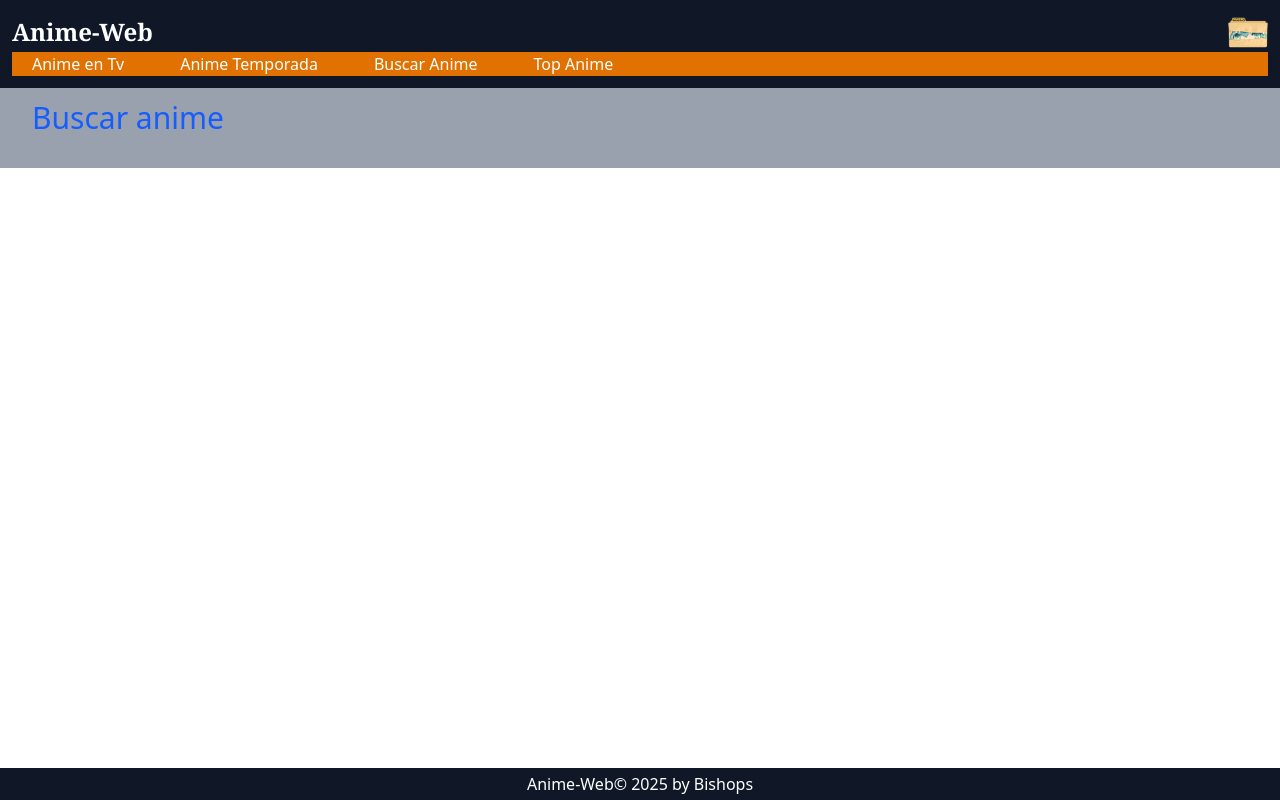
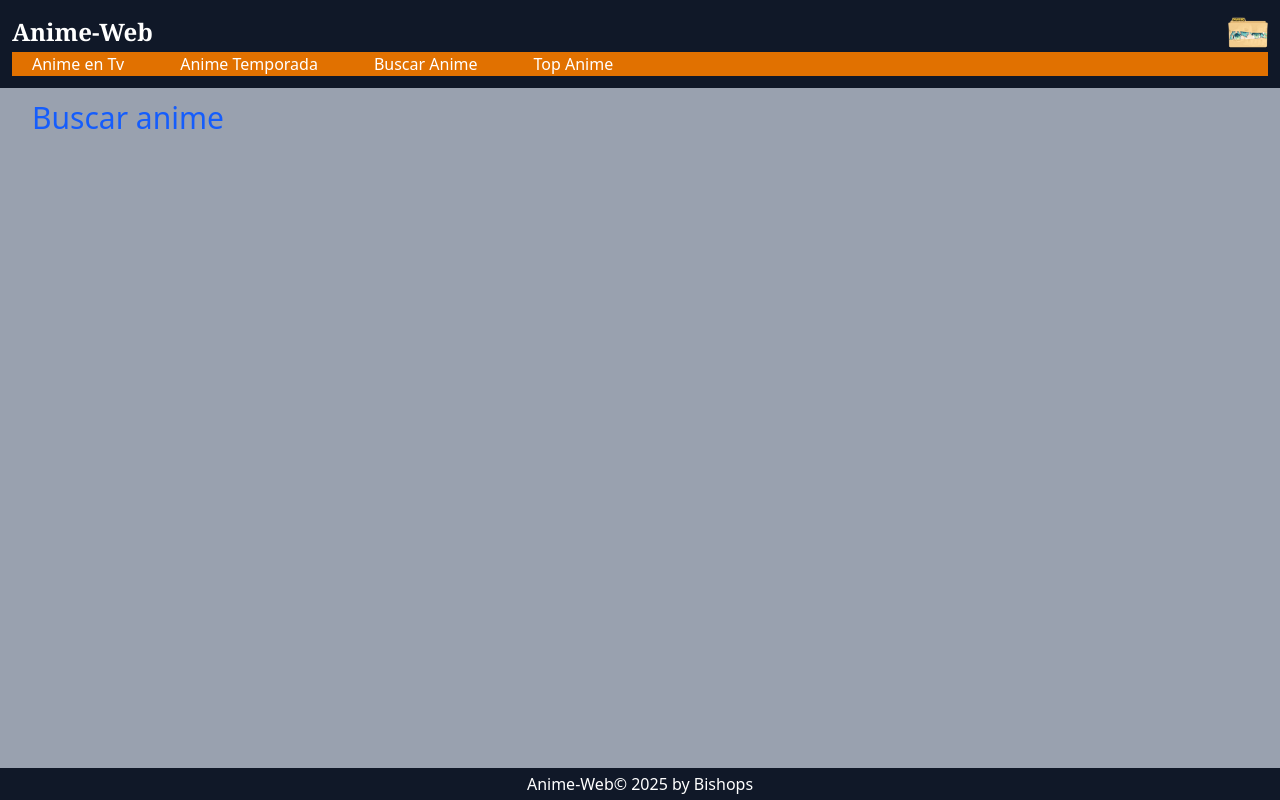
Before and after one commit to DamianCosmelli/anime_web, a React (Vite) app: page /search in a window 1280 px wide. Built offline with nearby package versions, Linux system fonts and the light colour scheme.

Commit message:
fix background color

```diff
--- a/src/components/Layout/MainLayout.tsx
+++ b/src/components/Layout/MainLayout.tsx
@@ -8,7 +8,7 @@ interface LayoutProps {
 
 export function Layout({ children }: LayoutProps) {
   return (
-    <div className="flex min-h-screen flex-col">
+    <div className="flex min-h-screen flex-col  bg-gray-400">
       <header className="bg-gray-900 p-3 w-full fixed z-10">
         <div className="flex items-center justify-between">
           <h1 className="text-white text-2xl font-bold font-serif">Anime-Web</h1>
@@ -26,7 +26,7 @@ export function Layout({ children }: LayoutProps) {
         </div>
       </header>
       <div className="mt-1 flex-1 mb-12">
-        <main className="p-4 bg-gray-400">{children}</main>
+        <main className="p-4">{children}</main>
       </div>
       <footer className="bg-gray-900 text-white p-1 text-center fixed bottom-0 w-full">
         <p>Anime-Web© 2025 by Bishops</p>
```
